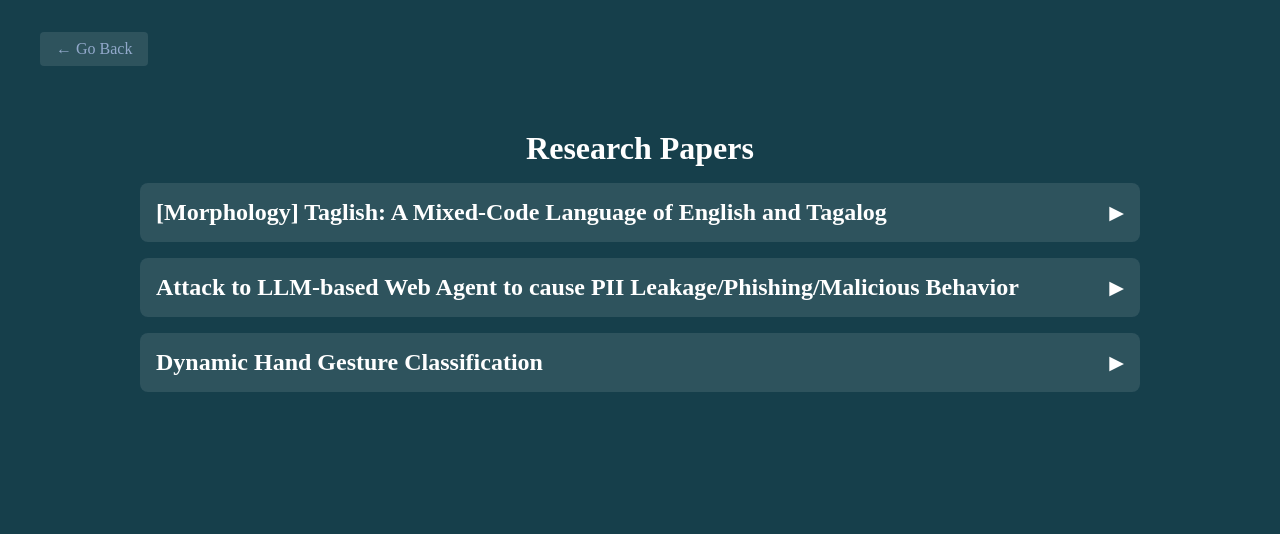
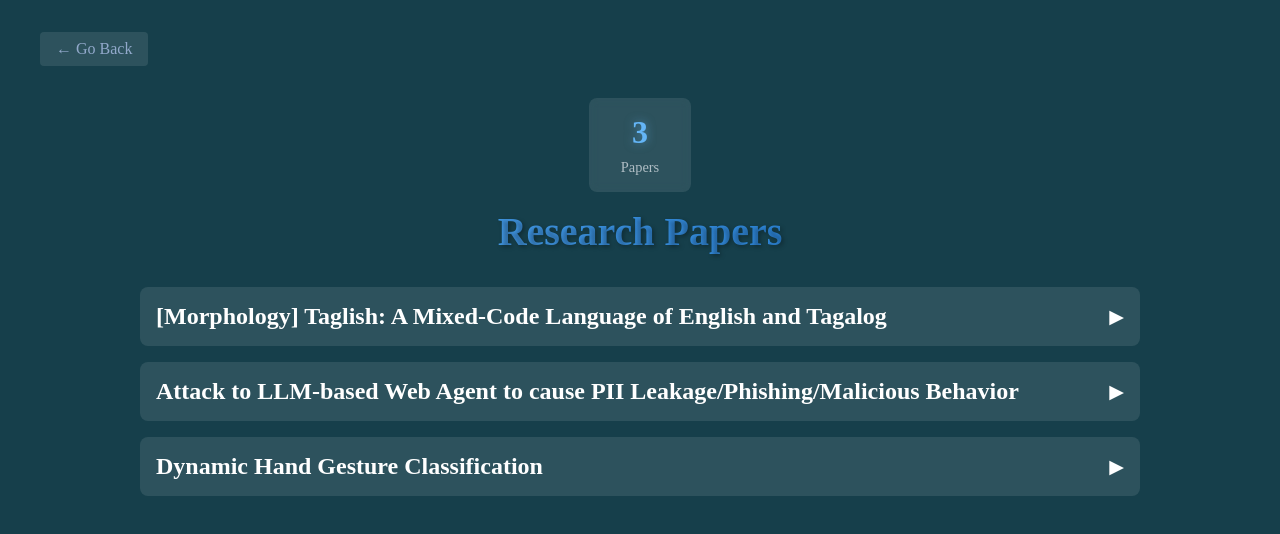
Before and after one commit to Clyde0513/portfolio, a Vue app: page /research in a window 1280 px wide. Shown: the top 534 px of the page. Built offline with nearby package versions, Linux system fonts and the light colour scheme.

Commit message:
made research page beautiful and interactive

```diff
--- a/src/components/research.vue
+++ b/src/components/research.vue
@@ -1,14 +1,22 @@
 <template>
   <div class="tech-page">
+    <div class="particles-container" ref="particlesContainer"></div>
+    <div class="reading-progress-bar" :style="{ width: scrollProgress + '%' }"></div>
     <div class="page-content">
       <div class="back-button" @click="goBack">
         ← Go Back
       </div>
+      <div class="stats-container">
+        <div class="stat-item">
+          <span class="stat-number">3</span>
+          <span class="stat-label">Papers</span>
+        </div>
+      </div>
       <div class="research-container">
-        <h1>Research Papers</h1>
+        <h1 class="animated-title">Research Papers</h1>
         <div class="paper-section">
 
-          <div class="dropdown-header" @click="togglePaper">
+          <div class="dropdown-header wave-text" @click="togglePaper">
             <h2>[Morphology] Taglish: A Mixed-Code Language of English and Tagalog</h2>
             <span class="arrow">{{ isOpen ? '▼' : '▶' }}</span>
           </div>
@@ -45,7 +53,7 @@
 
         <!-- Second Paper Section -->
         <div class="paper-section">
-          <div class="dropdown-header" @click="togglePaper2">
+          <div class="dropdown-header wave-text" @click="togglePaper2">
             <h2>Attack to LLM-based Web Agent to cause PII Leakage/Phishing/Malicious Behavior </h2>
             <span class="arrow">{{ isOpen2 ? '▼' : '▶' }}</span>
           </div>
@@ -66,7 +74,7 @@
         </div>
 
         <div class="paper-section">
-          <div class="dropdown-header" @click="togglePaper3">
+          <div class="dropdown-header wave-text" @click="togglePaper3">
             <h2>Dynamic Hand Gesture Classification</h2>
             <span class="arrow">{{ isOpen3 ? '▼' : '▶' }}</span>
           </div>
@@ -97,8 +105,25 @@ export default {
     return {
       isOpen: false,
       isOpen2: false,
-      isOpen3: false
+      isOpen3: false,
+      scrollProgress: 0
     }
+  },
+  mounted() {
+    this.initParticles();
+    window.addEventListener('scroll', this.handleScroll);
+    document.querySelectorAll('.paper-section').forEach(section => {
+      section.addEventListener('mousemove', (e) => {
+        const rect = section.getBoundingClientRect();
+        const x = ((e.clientX - rect.left) / rect.width) * 100;
+        const y = ((e.clientY - rect.top) / rect.height) * 100;
+        section.style.setProperty('--x', `${x}%`);
+        section.style.setProperty('--y', `${y}%`);
+      });
+    });
+  },
+  beforeUnmount() {
+    window.removeEventListener('scroll', this.handleScroll);
   },
   methods: {
     togglePaper() {
@@ -112,6 +137,26 @@ export default {
     },
     togglePaper3() {
       this.isOpen3 = !this.isOpen3
+    },
+    initParticles() {
+      const particles = [];
+      const container = this.$refs.particlesContainer;
+
+      for (let i = 0; i < 50; i++) {
+        const particle = document.createElement('div');
+        particle.className = 'particle';
+        particle.style.left = Math.random() * 100 + 'vw';
+        particle.style.animationDuration = 5 + Math.random() * 10 + 's';
+        particle.style.animationDelay = Math.random() * 5 + 's';
+        container.appendChild(particle);
+        particles.push(particle);
+      }
+    },
+    handleScroll() {
+      const windowHeight = window.innerHeight;
+      const documentHeight = document.documentElement.scrollHeight - windowHeight;
+      const scrollTop = window.scrollY;
+      this.scrollProgress = (scrollTop / documentHeight) * 100;
     }
   }
 }
@@ -155,12 +200,39 @@ export default {
   margin: 0 auto;
   padding: 2rem;
   color: white;
+  margin-top: -80px;
+}
+
+.animated-title {
+  background: linear-gradient(45deg, #64B5F6, #1976D2, #0D47A1);
+  background-size: 200% auto;
+  -webkit-background-clip: text;
+  background-clip: text;
+  color: transparent;
+  animation: gradient 3s ease infinite;
+  font-size: 2.5rem;
+  text-align: center;
+  margin-bottom: 2rem;
+  text-shadow: 2px 2px 4px rgba(0, 0, 0, 0.3);
 }
 
 .paper-section {
   background-color: rgba(255, 255, 255, 0.1);
   border-radius: 8px;
   margin: 1rem 0;
+  transform: translateY(20px);
+  opacity: 0;
+  animation: fadeInUp 0.6s ease forwards;
+  position: relative;
+  overflow: hidden;
+}
+
+.paper-section:nth-child(2) {
+  animation-delay: 0.2s;
+}
+
+.paper-section:nth-child(3) {
+  animation-delay: 0.4s;
 }
 
 .dropdown-header {
@@ -175,9 +247,56 @@ export default {
   background-color: rgba(255, 255, 255, 0.05);
 }
 
+.wave-text {
+  position: relative;
+  overflow: hidden;
+}
+
+.wave-text::after {
+  content: '';
+  position: absolute;
+  left: 0;
+  bottom: 0;
+  width: 100%;
+  height: 2px;
+  background: linear-gradient(90deg, transparent, #64B5F6, transparent);
+  transform: translateX(-100%);
+  opacity: 0;
+}
+
+.wave-text:hover::after {
+  animation: wave 1.5s ease-in-out;
+  opacity: 1;
+}
+
+.dropdown-header h2 {
+  transition: color 0.3s ease, transform 0.3s ease;
+}
+
+.dropdown-header:hover h2 {
+  color: #64B5F6;
+  transform: translateX(10px);
+}
+
 .paper-content {
   padding: 1rem;
   border-top: 1px solid rgba(255, 255, 255, 0.1);
+  background: linear-gradient(
+    145deg,
+    rgba(255, 255, 255, 0.05) 0%,
+    rgba(255, 255, 255, 0.02) 100%
+  );
+  backdrop-filter: blur(10px);
+}
+
+.paper-content p {
+  line-height: 1.6;
+  color: #B0BEC5;
+  transition: color 0.3s ease;
+}
+
+.paper-content:hover p {
+  color: #ECEFF1;
 }
 
 h1, h2, h3 {
@@ -198,6 +317,7 @@ h1, h2, h3 {
   height: 50px;
   margin-top: 20px;
   transition: transform 0.3s ease;
+  filter: drop-shadow(0 0 8px rgba(100, 181, 246, 0.6));
 }
 
 .github-link:hover .github-logo {
@@ -206,7 +326,7 @@ h1, h2, h3 {
 
 .slide-enter-active,
 .slide-leave-active {
-  transition: all 0.3s ease-out;
+  transition: all 0.5s cubic-bezier(0.4, 0, 0.2, 1);
   overflow: hidden;
 }
 
@@ -221,4 +341,119 @@ h1, h2, h3 {
   transform: translateY(0);
   opacity: 1;
 }
+
+@keyframes gradient {
+  0% { background-position: 0% 50%; }
+  50% { background-position: 100% 50%; }
+  100% { background-position: 0% 50%; }
+}
+
+@keyframes wave {
+  0% { transform: translateX(-100%); }
+  50% { transform: translateX(0); }
+  100% { transform: translateX(100%); }
+}
+
+@keyframes fadeInUp {
+  to {
+    opacity: 1;
+    transform: translateY(0);
+  }
+}
+
+.particles-container {
+  position: fixed;
+  top: 0;
+  left: 0;
+  width: 100%;
+  height: 100%;
+  pointer-events: none;
+  z-index: 0;
+}
+
+.particle {
+  position: absolute;
+  width: 2px;
+  height: 2px;
+  background: rgba(100, 181, 246, 0.5);
+  border-radius: 50%;
+  animation: float linear infinite;
+  transform-origin: center center;
+}
+
+.reading-progress-bar {
+  position: fixed;
+  top: 0;
+  left: 0;
+  height: 3px;
+  background: linear-gradient(90deg, #64B5F6, #1976D2);
+  z-index: 1000;
+  transition: width 0.2s ease;
+}
+
+.stats-container {
+  display: flex;
+  justify-content: center;
+  margin: 2rem 0;
+  margin-top: 0px;
+}
+
+.stat-item {
+  display: flex;
+  flex-direction: column;
+  align-items: center;
+  background: rgba(255, 255, 255, 0.1);
+  padding: 1rem 2rem;
+  border-radius: 8px;
+  backdrop-filter: blur(5px);
+}
+
+.stat-number {
+  font-size: 2rem;
+  font-weight: bold;
+  color: #64B5F6;
+  text-shadow: 0 0 10px rgba(100, 181, 246, 0.5);
+}
+
+.stat-label {
+  font-size: 0.9rem;
+  color: #B0BEC5;
+  margin-top: 0.5rem;
+}
+
+@keyframes float {
+  0% {
+    transform: translateY(0) scale(1);
+    opacity: 0;
+  }
+  50% {
+    transform: translateY(-50vh) scale(1.5);
+    opacity: 0.5;
+  }
+  100% {
+    transform: translateY(-100vh) scale(1);
+    opacity: 0;
+  }
+}
+
+.paper-section::before {
+  content: '';
+  position: absolute;
+  top: 0;
+  left: 0;
+  right: 0;
+  bottom: 0;
+  background: radial-gradient(
+    circle at var(--x, 50%) var(--y, 50%),
+    rgba(100, 181, 246, 0.1) 0%,
+    transparent 100%
+  );
+  opacity: 0;
+  transition: opacity 0.3s ease;
+  pointer-events: none;
+}
+
+.paper-section:hover::before {
+  opacity: 1;
+}
 </style>
```
